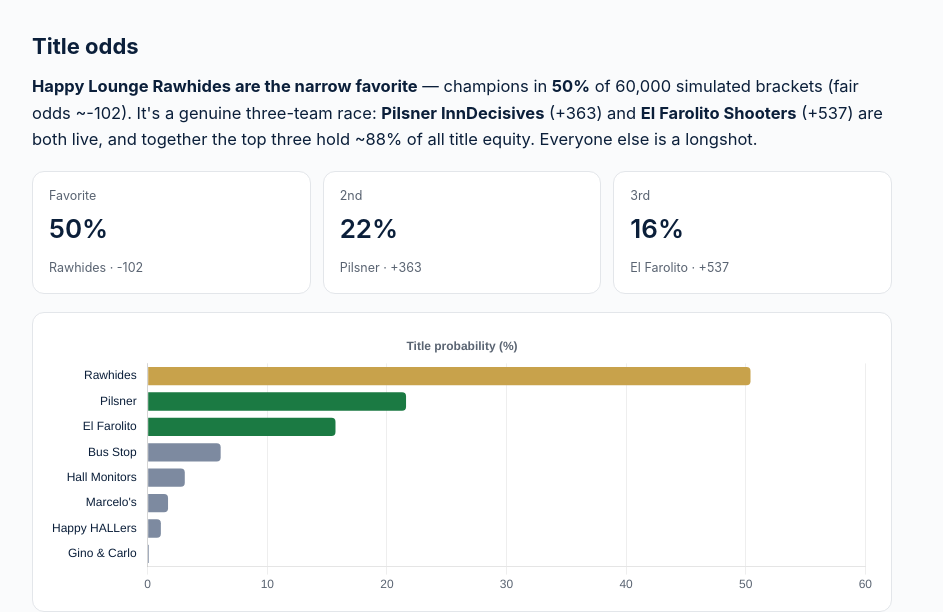
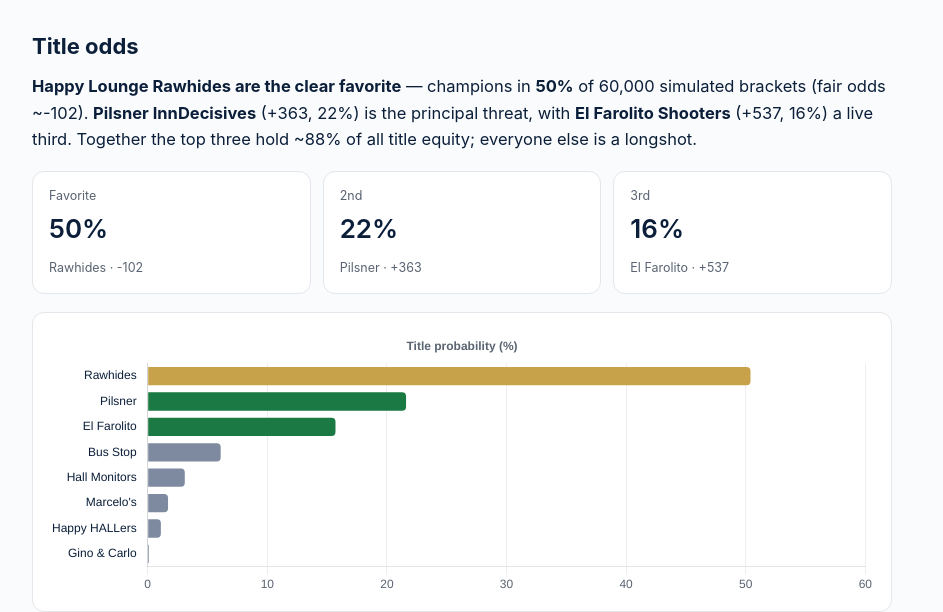
Before and after one commit to steven-sfpa/sfpa-odds, a plain HTML site: page index.html in a window 1280 px wide. Shown: the part 219-831 px from the top of the page, without its empty margins (178-1121 px from the left). Drawn offline with nearby package versions, Linux system fonts and the light colour scheme.

Commit message:
Reframe for final Week 14: Rawhides clear favorite, Pilsner principal threat; Week 14 = final results setting playoff seeds

```diff
--- a/index.html
+++ b/index.html
@@ -120,7 +120,7 @@ function render(d){
   var h="";
 
   h+='<section id="odds"><h2>Title odds</h2>'
-   +'<p class="lead"><b>'+esc(t3[0].team)+' are the narrow favorite</b> — champions in <b>'+p0(t3[0].title)+'</b> of 60,000 simulated brackets (fair odds ~'+t3[0].american+'). It\'s a genuine three-team race: <b>'+esc(t3[1].team)+'</b> ('+t3[1].american+') and <b>'+esc(t3[2].team)+'</b> ('+t3[2].american+') are both live, and together the top three hold ~'+Math.round(t3[0].title+t3[1].title+t3[2].title)+'% of all title equity. Everyone else is a longshot.</p>'
+   +'<p class="lead"><b>'+esc(t3[0].team)+' are the '+(t3[0].title-t3[1].title>=12?'clear':'narrow')+' favorite</b> — champions in <b>'+p0(t3[0].title)+'</b> of 60,000 simulated brackets (fair odds ~'+t3[0].american+'). <b>'+esc(t3[1].team)+'</b> ('+t3[1].american+', '+p0(t3[1].title)+') is the principal threat, with <b>'+esc(t3[2].team)+'</b> ('+t3[2].american+', '+p0(t3[2].title)+') a live third. Together the top three hold ~'+Math.round(t3[0].title+t3[1].title+t3[2].title)+'% of all title equity; everyone else is a longshot.</p>'
    +'<div class="cards">'
      +'<div class="card"><div class="lab">Favorite</div><div class="val">'+p0(t3[0].title)+'</div><div class="small">'+esc(short(t3[0].team))+' · '+t3[0].american+'</div></div>'
      +'<div class="card"><div class="lab">2nd</div><div class="val">'+p0(t3[1].title)+'</div><div class="small">'+esc(short(t3[1].team))+' · '+t3[1].american+'</div></div>'
@@ -138,7 +138,7 @@ function render(d){
    +'<p>Title odds aren\'t a guess — we play out the full 16-team double-elimination bracket (winners\' side, losers\'/B-side, and the grand final where the B-side team must win twice), every match a game-by-game race to 9 with the 8-8 tiebreaker, 60,000 times and count how often each team wins. Every number in this report — title odds, survival percentages, the bracket — comes from this one simulation, so they\'re mutually consistent.</p>'
    +'<h3>4. Did prior seasons matter? We measured it, instead of guessing</h3>'
    +'<p>Rawhides and Pilsner have met in the City Championship final four straight seasons (Rawhides won all four) — a pattern a single-season model can\'t see, which argues for a "pedigree" weight. But rather than set that weight by feel, we tested it: across the last three championships, we checked whether each team won <i>more playoff matches than its regular-season rating predicted</i>. The result was decisive and asymmetric. <b>Pilsner overperformed dramatically</b> — winning 12 of 18 playoff matches when their seeding predicted about 7 (a statistically significant effect) — so their pedigree weight is kept (a conservative +'+ped.ped+' Elo). <b>Rawhides did not.</b> Their playoff record is statistically indistinguishable from "a top seed doing exactly what a top seed should" (the effect comfortably includes zero), so we removed the Rawhides bump entirely. Winning four finals as the highest-rated team isn\'t extra evidence — it\'s the rating already working.</p>'
-   +'<p><b>Why this matters for the headline:</b> even without a pedigree bump, Rawhides still hold the league\'s top power rating on this season\'s play — so they grade out as the narrow favorite on merit, not on borrowed history. But the gap to El Farolito and Pilsner is small: this is a genuine three-team race, not a coronation. Every adjustment in the report now has a number behind it, not a feel. Pool is high-variance, so treat these as probabilities, not predictions — even the favorite loses far more often than it wins.</p></section>';
+   +'<p><b>Why this matters for the headline:</b> even without a pedigree bump, Rawhides hold the league\'s top power rating on this season\'s play — so they grade out as the favorite on merit, not on borrowed history, and the final week widened their edge. But Pilsner\'s tested pedigree and El Farolito\'s talent keep this from being a coronation. Every adjustment in the report has a number behind it, not a feel. Pool is high-variance, so treat these as probabilities, not predictions — even a clear favorite loses far more often than it wins.</p></section>';
 
   var rows=t.map(function(x,i){
     return '<tr class="'+(i===0?'fav ':'')+(i===2?'chalk':'')+'"><td>'+ss(x.seed)+esc(x.team)+'</td>'
@@ -150,15 +150,16 @@ function render(d){
    +'<table><thead><tr><th>Team</th><th class="num">Title %</th><th class="num hide-sm">Fair dec</th><th class="num">Moneyline</th><th class="num hide-sm">Posted (vig)</th></tr></thead><tbody>'+rows+'</tbody></table>'
    +'<p class="small">"Posted" odds include a standard ~18% book margin. The gold line marks the chalk cut: above it, true contenders; below, longshots.</p></section>';
 
-  h+='<section id="race"><h2>Why it\'s a three-horse race</h2>'
-   +'<p>The top of the board is unusually tight — <b>'+esc(short(t[0].team))+' '+p0(t[0].title)+', '+esc(short(t[1].team))+' '+p0(t[1].title)+', '+esc(short(t[2].team))+' '+p0(t[2].title)+'</b> — and there\'s a good reason no one runs away with it. Three forces are nearly in balance, and which one tips decides the title.</p>'
-   +'<h3>1. The three contenders are bunched within a whisker on rating</h3>'
-   +'<p>Rawhides (Elo '+t[0].elo+'), Pilsner ('+(d.ratings.find(function(r){return r.team==="Pilsner InnDecisives";})||{elo:''}).elo+', including its earned bump) and El Farolito ('+(d.ratings.find(function(r){return r.team==="El Farolito Shooters";})||{elo:''}).elo+') are separated by a rounding error. Because the model caps any single game at 85/15 (pool is too high-variance for locks), a small rating edge is worth only a thumb on a coin-flip. When the talent is this even, small things decide the tournament.</p>'
-   +'<h3>2. The bracket draw cuts against the top seed</h3>'
-   +'<p>A 16-seed bracket splits into two halves so the top two seeds can only meet in the final. The draw quietly narrows the favorite\'s edge — a path difference that compounds over four or five rounds, which is why the 2nd team\'s title odds sit closer to the favorite\'s than the raw rating gap alone would suggest.</p>'
-   +'<h3>3. Pilsner\'s earned pedigree keeps them in the picture</h3>'
-   +'<p>We tested the dynasty in the data: Pilsner demonstrably wins playoff matches their seed says they shouldn\'t, so they carry a +'+ped.ped+' bump and sit a strong third — well above where a mid-pack seed would otherwise land. Rawhides earned no such bump, so they lead on current rating alone, not on history.</p>'
-   +'<p><b>Bottom line:</b> Rawhides are the favorite because they\'re the league\'s best team on this season\'s play — full stop, no borrowed history. But a near-tie at the top, a tougher draw, and a battle-tested Pilsner make this a real three-team race. Any one of them lifting the trophy would be no upset.</p></section>';
+  var lead=Math.round(t[0].title-t[1].title);
+  h+='<section id="race"><h2>How the title race stands</h2>'
+   +'<p>After the final regular-season week, the board reads <b>'+esc(short(t[0].team))+' '+p0(t[0].title)+', '+esc(short(t[1].team))+' '+p0(t[1].title)+', '+esc(short(t[2].team))+' '+p0(t[2].title)+'</b>. '+esc(short(t[0].team))+' have separated from the field — a '+lead+'-point cushion over the next team — but two real threats remain.</p>'
+   +'<h3>1. '+esc(short(t[0].team))+' lead on results, not history</h3>'
+   +'<p>They hold the league\'s top power rating (Elo '+t[0].elo+') earned on the table, and a strong close to the regular season widened the gap. Because the model caps any single game at 85/15 (pool is too high-variance for locks), even a clear favorite is far from a lock across a multi-round bracket — which is why they win the title '+p0(t[0].title)+' of the time, not 80%.</p>'
+   +'<h3>2. '+esc(short(t[1].team))+'\'s earned pedigree make them the principal threat</h3>'
+   +'<p>We tested the dynasty in the data: Pilsner demonstrably wins playoff matches their seed says they shouldn\'t, so they carry a +'+ped.ped+' bump (Elo '+(d.ratings.find(function(r){return r.team==="Pilsner InnDecisives";})||{elo:''}).elo+') and sit second — well above where a mid-pack seed would otherwise land. Dangerous specifically in the double-elimination format, where the B-side safety net rewards a battle-tested team.</p>'
+   +'<h3>3. '+esc(short(t[2].team))+' are a live third</h3>'
+   +'<p>Still a genuine contender (Elo '+(d.ratings.find(function(r){return r.team==="El Farolito Shooters";})||{elo:''}).elo+'), but they faded in the final week — a head-to-head loss to '+esc(short(t[0].team))+' cost them ground and a seed line. The talent is real; they just enter the bracket as the third of the big three rather than co-favorite.</p>'
+   +'<p><b>Bottom line:</b> '+esc(short(t[0].team))+' are the clear favorite on this season\'s results — full stop, no borrowed history. But a pedigree-backed Pilsner and a still-dangerous El Farolito mean the trophy is hardly decided. Below these three, equity falls off a cliff.</p></section>';
 
   h+='<section id="equity"><h2>Bracket equity — how far each team survives</h2>'
    +'<p>How often each team is still alive at each stage of the bracket. Because this is double-elimination, "survival" counts a team that\'s alive on either side — the winners\' bracket or the losers\' (B-side) — so a strong team that stumbles once isn\'t necessarily gone. The favorites don\'t just win more finals; they stay alive deep into the bracket far more reliably, which is what compounds into title equity.</p>'
@@ -176,7 +177,7 @@ function render(d){
    +'<p class="small">Key disconnects: <b>Pilsner</b> is the 2nd-strongest team by Elo but seeded only 6th; <b>Marcelo\'s Hall Stars</b> and <b>Gino &amp; Carlo</b> are likewise stronger than their seeds. That is why, in the bracket, you\'ll see a lower seed knock out a higher one — the seeds come from regular-season records, but the projected results come from these ratings.</p></section>';
 
   h+='<section id="bracket"><h2>The projected bracket</h2>'
-   +'<p>Seeds are set by regular-season standing (after the predicted Week 14 results below). The City Championship is a 16-team <b>double-elimination</b> event: lose on the A-side (winners\' bracket, Tue/Wed) and you drop to the B-side (losers\' bracket, Thursdays) where one more loss ends your run. The B-side survivor earns a Grand Final rematch but must beat the A-side finalist twice.</p>'
+   +'<p>Seeds are now locked by the final regular-season standing (Week 14 results below). The City Championship is a 16-team <b>double-elimination</b> event: lose on the A-side (winners\' bracket, Tue/Wed) and you drop to the B-side (losers\' bracket, Thursdays) where one more loss ends your run. The B-side survivor earns a Grand Final rematch but must beat the A-side finalist twice. The bracket below is the model\'s most-likely playoff path from these seeds — it updates as real results come in.</p>'
    + bracketHtml(d.bracket)
    +'<p class="small">The model\'s most-likely path, drawn in full. <b>A-side:</b> chalk largely holds, setting up a Rawhides–El Farolito winners\' final, which Rawhides win to reach the Grand Final from the A-side. <b>B-side (Thursdays):</b> each A-side loser drops into the losers\' bracket and must win out — El Farolito fights back but falls to Pilsner in the B-side final; Pilsner then earns a Grand Final rematch with Rawhides, but as the B-side team must beat them <i>twice</i>, and the model has Rawhides closing it out.</p>'
    +'<div class="callout"><b>How to read this bracket against the odds board.</b> This diagram is the <i>single most-likely path</i> — one tournament. The title odds come from 60,000 <i>different</i> simulated tournaments. They answer different questions, so they don\'t have to rank teams the same way. Here they happen to agree on the order of the top three: '+esc(short(d.champion))+' win it, '+esc(short(d.runner_up))+' take 2nd, and the third contender goes out 3rd. But that agreement is a coincidence of this particular draw, not a rule — in plenty of the other 60,000 simulations the order flips. Trust the odds board for who\'s most likely to win, and read the bracket as one vivid example of how a single tournament could actually unfold.</div>'
@@ -195,7 +196,7 @@ function render(d){
    +'<p>The same idea as the scatter, made concrete. Every team is <i>seeded</i> a starting Elo from its preseason talent (top-4 Fargo); 13 weeks of results then push that rating up or down. The gap — the "drift" — is the cleanest single measure of who over- or under-played their roster this season. (This is pure on-table performance, before any playoff pedigree adjustment.)</p>'
    +'<div class="chartbox"><canvas id="driftChart"></canvas></div>'
    +'<table><thead><tr><th>Team</th><th class="num">Start Elo (talent)</th><th class="num">Final Elo (results)</th><th class="num">Drift</th></tr></thead><tbody>'+dr+'</tbody></table>'
-   +'<p class="small">Reading it: <b>Rawhides started so far ahead on talent (1812) that even a −132 drift leaves them the league\'s top final Elo (1680)</b> — the strongest team by results even after that slide, which is why they\'re the narrow favorite despite carrying no pedigree bump. Risers are low seeds who played above their ratings; steep fallers are high-Fargo teams that underdelivered — a warning sign the bracket respects.</p></section>';
+   +'<p class="small">Reading it: <b>Rawhides started so far ahead on talent (1812) that even a −132 drift leaves them the league\'s top final Elo (1680)</b> — the strongest team by results even after that slide, which is why they\'re the favorite despite carrying no pedigree bump. Risers are low seeds who played above their ratings; steep fallers are high-Fargo teams that underdelivered — a warning sign the bracket respects.</p></section>';
 
   h+='<section id="dynasty"><h2>The dynasty context</h2>'
    +'<p>The league\'s defining pattern is real: the same two teams (Rawhides and Pilsner) have met in the City Championship final four years running, Rawhides winning every time. But we tested what that history is actually worth — and only <b>Pilsner</b> demonstrably outperforms its rating in the playoffs. Rawhides win as the favorite they already are. So the dynasty informs the line through Pilsner\'s earned bump, not by anointing Rawhides.</p>'
@@ -239,7 +240,7 @@ function bracketHtml(b){
 }
 function wk14tbl(w){
   var r=w.map(function(m){return '<tr><td>'+esc(m.home)+' vs '+esc(m.away)+'</td><td class="num">'+m.score+'</td><td>'+(m.winner==='Tie'?'<span class="small">Tie (1 pt each)</span>':'<b>'+esc(m.winner)+'</b>')+'</td></tr>';}).join('');
-  return '<h3>Predicted Week 14 (sets the final seeds)</h3><table><thead><tr><th>Matchup (by standing)</th><th class="num">Predicted score</th><th>Winner</th></tr></thead><tbody>'+r+'</tbody></table><p class="small">Week 14 is regular season, where a match can finish 8-8 — a genuine tie worth a point each (no tiebreaker game; that only happens in the playoffs). These results set the final seeds but rarely move a team more than a spot.</p>';
+  return '<h3>Week 14 — final results (set the playoff seeds)</h3><table><thead><tr><th>Matchup (by standing)</th><th class="num">Score</th><th>Winner</th></tr></thead><tbody>'+r+'</tbody></table><p class="small">Final week of the regular season (unofficial). A regular-season match can finish 8-8 — a genuine tie worth a point each (no tiebreaker game; that only happens in the playoffs). These results locked in the seeds for the bracket above.</p>';
 }
 function dynastyHtml(dyn){
   return '<div class="dyn">'+dyn.map(function(y){
```
